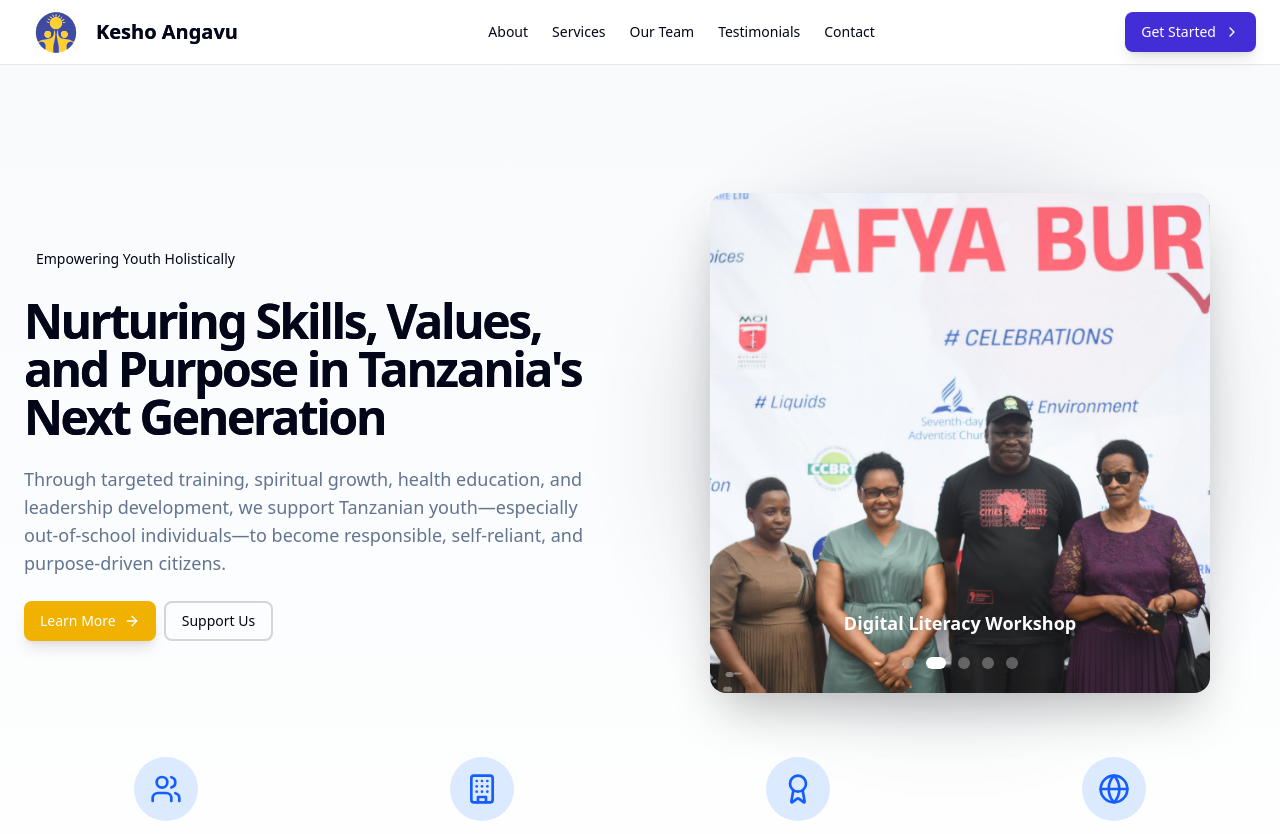
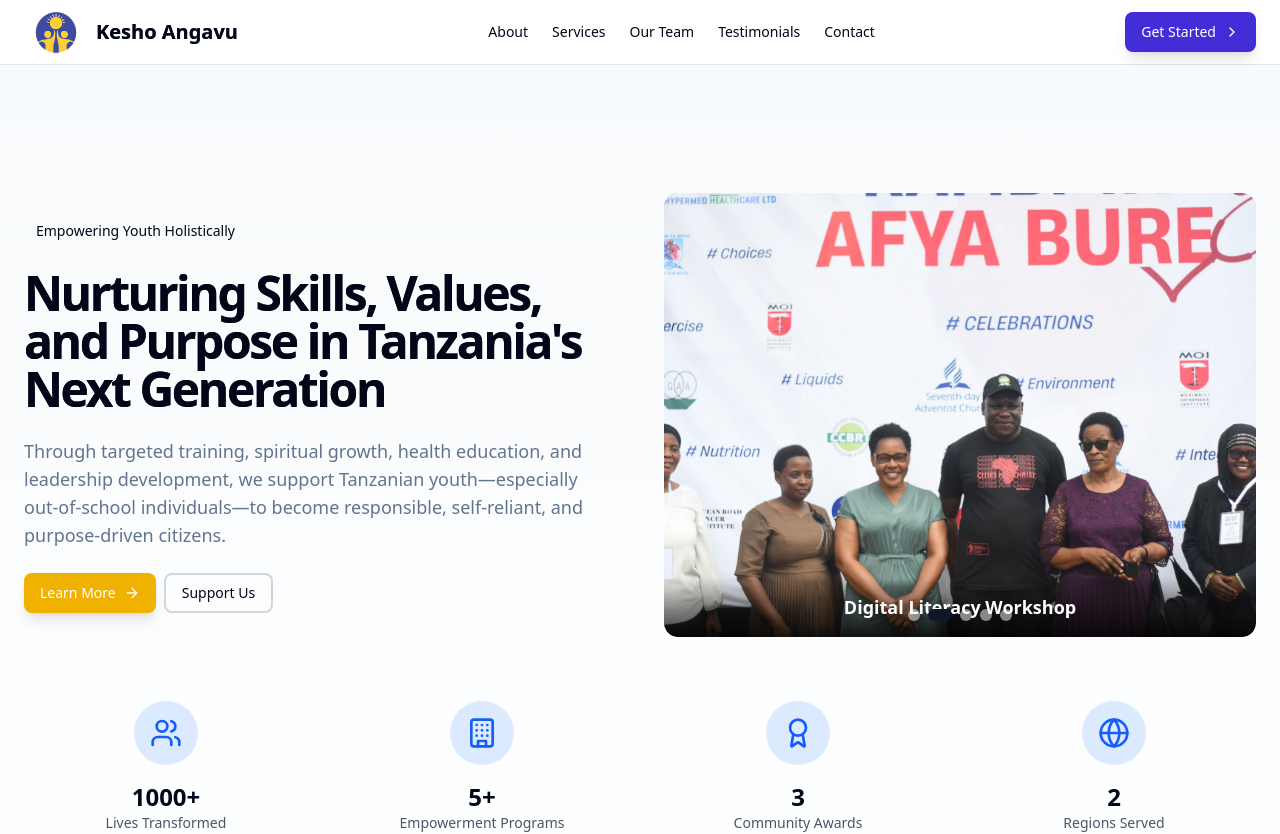
Before and after one commit to slymackjr/kesho-angavu-site, a Next.js app: page / in a window 1280 px wide. Shown: the top 834 px of the page. Built offline with nearby package versions, Linux system fonts and the light colour scheme.

Commit message:
feat: improved design to match images slides for all components

```diff
--- a/src/elements/HeroImageSphere.js
+++ b/src/elements/HeroImageSphere.js
@@ -1,148 +1,127 @@
 "use client";
-import { motion, useMotionTemplate, useMotionValue, animate } from "framer-motion";
-import { useEffect, useState } from "react";
+import { motion, useMotionValue, useTransform } from "framer-motion";
+import { useState, useEffect } from "react";
+import Image from "next/image";
 import { image1, image2, image3, image4, image5 } from "@/app/assets";
-
 
 const HeroImageSphere = () => {
   const [activeIndex, setActiveIndex] = useState(0);
-  const mouseX = useMotionValue(0);
-  const mouseY = useMotionValue(0);
-  const radius = useMotionValue("40%");
+  const [direction, setDirection] = useState(1);
 
-  const images = [image1, image2, image3, image4, image5];
-  const slides = [
+  const x = useMotionValue(0);
+  const scale = useTransform(x, [-100, 0, 100], [0.9, 1, 0.9]);
+  const opacity = useTransform(x, [-100, 0, 100], [0.5, 1, 0.5]);
+
+  const images = [
     {
+      src: image1,
       title: "Entrepreneurship in Action",
-      alt: "Youth practicing poultry farming as part of income-generating training"
+      alt: "Youth practicing poultry farming as part of income-generating training",
     },
     {
+      src: image2,
       title: "Digital Literacy Workshop",
-      alt: "Facilitator teaching youth social media and IT skills for business"
+      alt: "Facilitator teaching youth social media and IT skills for business",
     },
     {
+      src: image3,
       title: "Mentorship Circle",
-      alt: "A successful alum shares their journey to inspire out-of-school youth"
+      alt: "A successful alum shares their journey to inspire out-of-school youth",
     },
     {
+      src: image4,
       title: "Health & Wellness Outreach",
-      alt: "Youth organizing a reproductive health awareness session in the community"
+      alt: "Youth organizing a reproductive health awareness session in the community",
     },
     {
+      src: image5,
       title: "Community Engagement",
-      alt: "Kesho Angavu team leading a clean-up campaign in the local area"
-    }
+      alt: "Kesho Angavu team leading a clean-up campaign in the local area",
+    },
   ];
 
   useEffect(() => {
     const interval = setInterval(() => {
-      setActiveIndex((prev) => (prev + 1) % images.length);
+      const newIndex = (activeIndex + direction + images.length) % images.length;
+      if (newIndex === 0 || newIndex === images.length - 1) {
+        setDirection(-direction);
+      }
+      setActiveIndex(newIndex);
     }, 4000);
     return () => clearInterval(interval);
-  }, [images.length]);
+  }, [activeIndex, direction, images.length]);
 
-  const handleMouseMove = (e) => {
-    const { left, top } = e.currentTarget.getBoundingClientRect();
-    mouseX.set(e.clientX - left);
-    mouseY.set(e.clientY - top);
-    animate(radius, "30%", { duration: 0.4 });
+  const handleDragEnd = (_, info) => {
+    if (info.offset.x > 50) {
+      setActiveIndex((prev) => (prev - 1 + images.length) % images.length);
+    } else if (info.offset.x < -50) {
+      setActiveIndex((prev) => (prev + 1) % images.length);
+    }
   };
 
-  const handleMouseLeave = () => {
-    animate(radius, "40%", { duration: 0.4 });
-  };
-
-  const backgroundImage = useMotionTemplate`url(${images[activeIndex].src})`;
-
   return (
-    <div className="flex justify-center mt-6 lg:mt-0">
+    <div className="relative w-full aspect-[4/3] overflow-hidden rounded-xl">
       <motion.div
-        className="relative w-full max-w-[90%] sm:max-w-[500px] aspect-[1/1]"
-        onMouseMove={handleMouseMove}
-        onMouseLeave={handleMouseLeave}
+        className="absolute -inset-1 rounded-xl bg-gradient-to-r from-primary to-primary/50 opacity-30 blur-xl"
+        animate={{ opacity: [0.3, 0.4, 0.3] }}
+        transition={{ duration: 3, repeat: Infinity, repeatType: "reverse" }}
+      />
+      <motion.div
+        className="relative w-full h-full"
+        drag="x"
+        dragConstraints={{ left: 0, right: 0 }}
+        onDragEnd={handleDragEnd}
+        style={{ x }}
       >
-        {/* Ambient glow */}
+        {images.map((image, index) => (
           <motion.div
-          className="absolute inset-0 rounded-full bg-gradient-to-br from-primary/30 to-primary/10 opacity-70 blur-3xl"
-          animate={{ x: [0, 10, -10, 0], y: [0, -15, 10, 0] }}
-          transition={{ duration: 8, repeat: Infinity, ease: "easeInOut" }}
+            key={index}
+            className={`absolute w-full h-full rounded-xl overflow-hidden ${
+              index === activeIndex ? "z-10" : "z-0"
+            }`}
+            animate={{
+              x: (index - activeIndex) * 100,
+              scale: index === activeIndex ? 1 : 0.9,
+              opacity: index === activeIndex ? 1 : 0.7,
+            }}
+            transition={{ type: "spring", stiffness: 300, damping: 30 }}
+            whileHover={{ scale: index === activeIndex ? 1.05 : 0.95 }}
+          >
+            <Image
+              src={image.src}
+              alt={image.alt}
+              fill
+              style={{ objectFit: "cover" }}
+              className="rounded-xl shadow-xl"
+              sizes="(max-width: 640px) 90vw, 500px"
             />
-
-        {/* Main sphere image with hover tilt */}
+            {index === activeIndex && (
               <motion.div
-          className="relative w-full h-full rounded-2xl overflow-hidden shadow-2xl"
-          style={{ backgroundImage }}
-          whileTap={{ scale: 0.98 }}
+                className="absolute bottom-0 left-0 right-0 p-4 bg-gradient-to-t from-black/80 to-transparent"
+                initial={{ y: 50, opacity: 0 }}
+                animate={{ y: 0, opacity: 1 }}
+                transition={{ delay: 0.2 }}
               >
-          <motion.div
-            className="w-full h-full"
-            style={{
-              perspective: "1000px",
-              transformStyle: "preserve-3d"
-            }}
-            whileHover={{
-              rotateY: [0, 5, -5, 0],
-              rotateX: [0, -5, 3, 0],
-              transition: { duration: 1.5, repeat: Infinity }
-            }}
-          >
-            <motion.img src={images[activeIndex].src}
-              alt={slides[activeIndex].alt}
-              className="w-full h-full object-cover"
-              initial={{ opacity: 0 }}
-              animate={{ opacity: 1 }}
-              exit={{ opacity: 0 }}
-              transition={{ duration: 0.8 }}
-              style={{ transform: "translateZ(20px)" }}
-            />
+                <h3 className="text-white text-lg font-semibold text-center drop-shadow-md">
+                  {image.title}
+                </h3>
               </motion.div>
-
-          {[...Array(15)].map((_, i) => (
-            <motion.div
-              key={i}
-              className="absolute rounded-full bg-white/60"
-              initial={{
-                x: Math.random() * 100 - 50,
-                y: Math.random() * 100 - 50,
-                width: Math.random() * 8 + 2,
-                height: Math.random() * 8 + 2
-              }}
-              animate={{
-                x: [null, Math.random() * 100 - 50],
-                y: [null, Math.random() * 100 - 50],
-                opacity: [0.7, 0.3, 0.7]
-              }}
-              transition={{
-                duration: Math.random() * 5 + 5,
-                repeat: Infinity,
-                repeatType: "reverse"
-              }}
-            />
+            )}
+          </motion.div>
         ))}
       </motion.div>
-
-        {/* Title Caption */}
-        <div className="absolute bottom-14 w-full text-center z-10">
-          <h3 className="text-white text-lg font-semibold drop-shadow-md">
-            {slides[activeIndex].title}
-          </h3>
-        </div>
-
-        {/* Dot Navigation */}
-        <div className="absolute bottom-6 left-0 right-0 flex justify-center gap-3 z-10">
+      <div className="absolute bottom-4 left-0 right-0 flex justify-center gap-2 z-20">
         {images.map((_, index) => (
-            <motion.button
+          <button
             key={index}
             className={`w-3 h-3 rounded-full transition-all ${
-                index === activeIndex ? "bg-white w-5" : "bg-white/30"
+              index === activeIndex ? "bg-primary w-6" : "bg-white/50"
             }`}
-              whileHover={{ scale: 1.5 }}
             onClick={() => setActiveIndex(index)}
-              aria-label={`View ${slides[index].title}`}
+            aria-label={`View ${images[index].title}`}
           />
         ))}
       </div>
-      </motion.div>
     </div>
   );
 };
```
Lines whose indentation alone changed are shown as unchanged.
